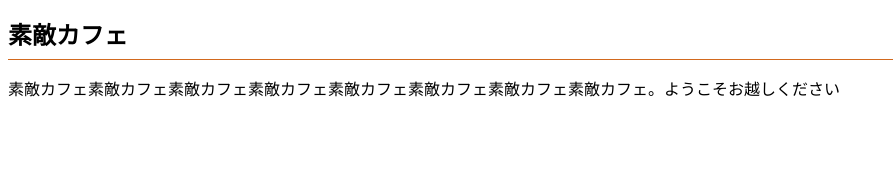
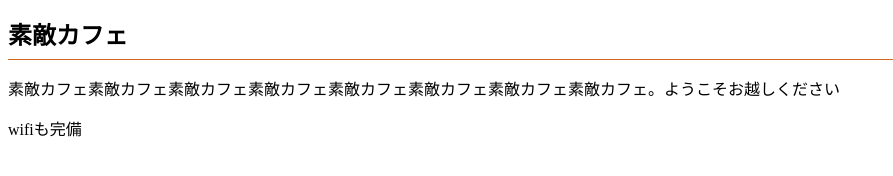
Before and after one commit to aeam777/mycafe, a plain HTML site: page index.html in a window 1280 px wide. Shown: the whole page, without its empty margins (0-893 px from the left). Drawn offline with Linux system fonts and the light colour scheme.

Commit message:
Add files via upload

```diff
--- a/index.html
+++ b/index.html
@@ -10,6 +10,7 @@
 <body>
     <h1>素敵カフェ</h1>
     <p>素敵カフェ素敵カフェ素敵カフェ素敵カフェ素敵カフェ素敵カフェ素敵カフェ素敵カフェ。ようこそお越しください</p>
+    <p>wifiも完備</p>
 
 
 </body>
```
